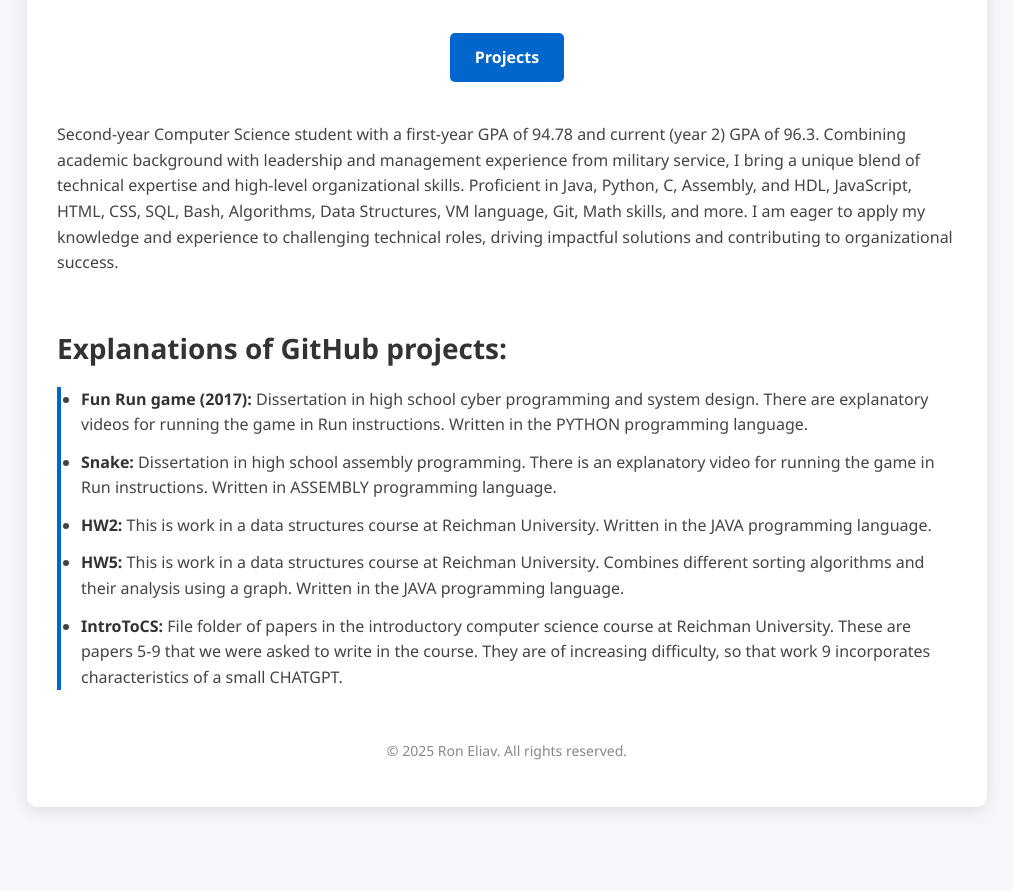
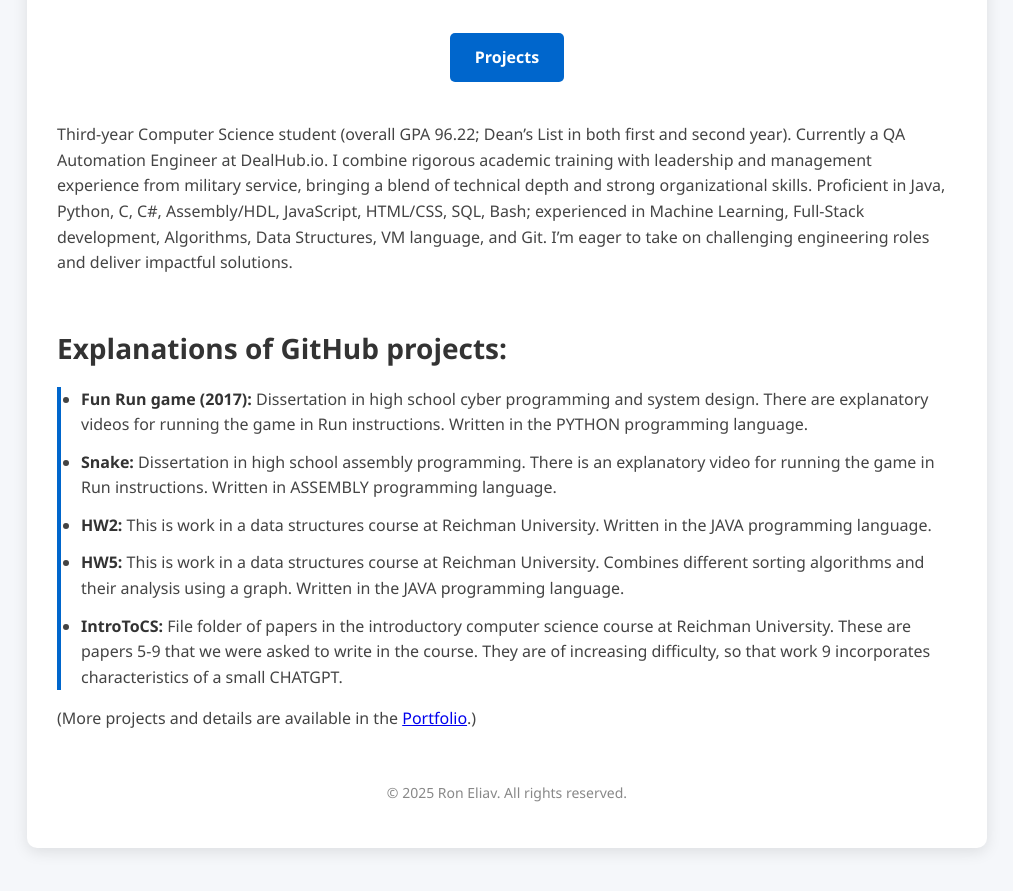
Before and after one commit to roneliav16/Resume, a plain HTML site: page index.html in a window 1280 px wide. Shown: the part 393-1284 px from the top of the page, without its empty margins (133-1146 px from the left). Before the commit the page ends 1250 px from the top, so only its background shows below. Drawn offline with Linux system fonts and the light colour scheme.

Commit message:
Update index.html

```diff
--- a/index.html
+++ b/index.html
@@ -17,17 +17,24 @@
             <p>Phone: <a href="tel:+972549719759">+972-54-971-9759</a></p>
             <p>
                 <a class="btn-github" href="https://www.linkedin.com/in/ron-eliav-6892452a5/" target="_blank">LinkedIn</a>
-                <a class="btn-github" href="https://github.com/roneliav16/Resume/tree/main" target="_blank">Portfolio</a>
+                <a class="btn-github" href="https://roneliav16.github.io/Resume/" target="_blank">Portfolio</a>
             </p>
             <p><a href="#github-projects" class="btn-github">Projects</a></p>
         </header>
 
-        <!-- Introduction Section -->
+        <!-- Introduction Section (updated) -->
         <section class="section">
-            <p>Second-year Computer Science student with a first-year GPA of 94.78 and current (year 2) GPA of 96.3. Combining academic background with leadership and management experience from military service, I bring a unique blend of technical expertise and high-level organizational skills. Proficient in Java, Python, C, Assembly, and HDL, JavaScript, HTML, CSS, SQL, Bash, Algorithms, Data Structures, VM language, Git, Math skills, and more. I am eager to apply my knowledge and experience to challenging technical roles, driving impactful solutions and contributing to organizational success.</p>
+            <p>
+                Third-year Computer Science student (overall GPA 96.22; Dean’s List in both first and second year).
+                Currently a QA Automation Engineer at DealHub.io. I combine rigorous academic training with leadership and
+                management experience from military service, bringing a blend of technical depth and strong organizational
+                skills. Proficient in Java, Python, C, C#, Assembly/HDL, JavaScript, HTML/CSS, SQL, Bash; experienced in
+                Machine Learning, Full-Stack development, Algorithms, Data Structures, VM language, and Git. I’m eager to
+                take on challenging engineering roles and deliver impactful solutions.
+            </p>
         </section>
 
-        <!-- GitHub Projects Section -->
+        <!-- GitHub Projects Section (kept) -->
         <section id="github-projects" class="section">
             <h2>Explanations of GitHub projects:</h2>
             <ul>
@@ -37,6 +44,7 @@
                 <li><strong>HW5:</strong> This is work in a data structures course at Reichman University. Combines different sorting algorithms and their analysis using a graph. Written in the JAVA programming language.</li>
                 <li><strong>IntroToCS:</strong> File folder of papers in the introductory computer science course at Reichman University. These are papers 5-9 that we were asked to write in the course. They are of increasing difficulty, so that work 9 incorporates characteristics of a small CHATGPT.</li>
             </ul>
+            <p style="margin-top:0.5rem;">(More projects and details are available in the <a href="https://roneliav16.github.io/Resume/" target="_blank">Portfolio</a>.)</p>
         </section>
 
         <!-- Footer Section -->
```
